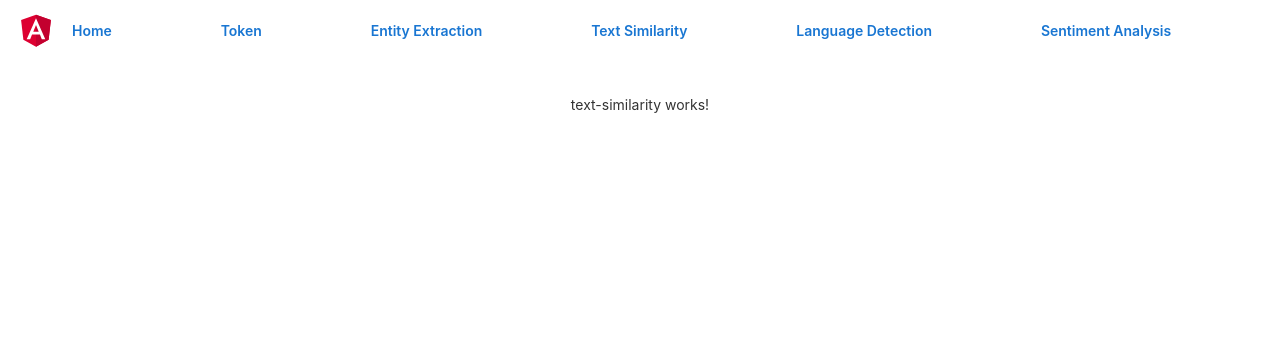
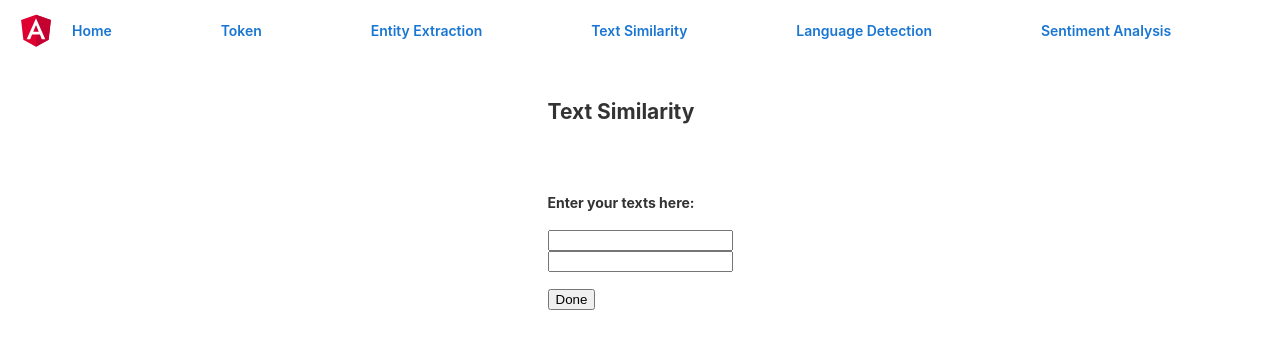
Before and after one commit to vranes/angular-dandelion-analytics, an Angular app: page /text-similarity in a window 1280 px wide. Shown: the top 348 px of the page. Built offline with nearby package versions, Linux system fonts and the light colour scheme; sample sign-in values are in the browser's storage.

Commit message:
finished the text similarity component and service

```diff
--- a/src/app/components/entity-extraction/entity-extraction.component.ts
+++ b/src/app/components/entity-extraction/entity-extraction.component.ts
@@ -27,7 +27,7 @@ export class EntityExtractionComponent implements OnInit {
     timestamp: string = '';
   }
 
-  constructor(private router: Router, private service: EntityExtractionService){ }
+  constructor(private service: EntityExtractionService){ }
 
   ngOnInit(): void {
   }
--- a/src/app/components/text-similarity/text-similarity.component.html
+++ b/src/app/components/text-similarity/text-similarity.component.html
@@ -1 +1,18 @@
-<p>text-similarity works!</p>
+<div>
+  <h2>Text Similarity</h2>
+  <br>
+  <br>
+  <h4> Enter your texts here: </h4>
+  <input type="textarea" [(ngModel)]="text1">
+  <br>
+  <input type="textarea" [(ngModel)]="text2">
+  <br>
+  <br>
+  <input type="button" value="Done" (click)="compareTexts()">
+  <br>
+  <br>
+  <div *ngIf="similarity != -1">
+    <label > Calculated text similarity: {{ similarity }} </label>
+  </div>
+
+</div>
--- a/src/app/components/text-similarity/text-similarity.component.ts
+++ b/src/app/components/text-similarity/text-similarity.component.ts
@@ -1,4 +1,5 @@
 import { Component, OnInit } from '@angular/core';
+import {TextSimilarityService} from "../../services/text-similarity.service";
 
 @Component({
   selector: 'app-text-similarity',
@@ -7,10 +8,18 @@ import { Component, OnInit } from '@angular/core';
 })
 export class TextSimilarityComponent implements OnInit {
 
-  constructor() { }
+  text1: string = ''
+  text2: string = ''
+  similarity: number = -1
 
-  ngOnInit(): void {
-   // location.replace('/')
+  constructor(private service: TextSimilarityService) { }
+
+  ngOnInit(): void {}
+
+  compareTexts(){
+    this.service.compareTexts(this.text1, this.text2).subscribe((res) => {
+      this.similarity = res.similarity
+    })
   }
 
 }
--- /dev/null
+++ b/src/app/services/text-similarity.service.ts
@@ -0,0 +1,22 @@
+import { Injectable } from '@angular/core';
+import {HttpClient} from "@angular/common/http";
+import {TokenService} from "./token.service";
+import {environment} from "../../environments/environment";
+import {Observable} from "rxjs";
+import {TextSimilarityWrapper, Wrapper} from "../model";
+
+@Injectable({
+  providedIn: 'root'
+})
+export class TextSimilarityService {
+
+  private readonly apiUrl = environment.textSimilarityApiUrl
+  private token: string = ''
+
+  constructor(private httpClient: HttpClient, private tokenService: TokenService) { }
+
+  compareTexts(text1: string, text2: string): Observable<TextSimilarityWrapper>{
+    this.token = this.tokenService.getToken()
+    return this.httpClient.get<TextSimilarityWrapper>(`${this.apiUrl}?text1=${text1}&text2=${text2}&token=${this.token}`)
+  }
+}
--- a/src/environments/environment.ts
+++ b/src/environments/environment.ts
@@ -5,6 +5,7 @@
 export const environment = {  // global variables, e.g backed API's
   production: false,
   entityExtractionApiUrl: 'https://api.dandelion.eu/datatxt/nex/v1',
+  textSimilarityApiUrl:   'https://api.dandelion.eu/datatxt/sim/v1',
   title: 'dandelion-analytics',
 };
 
```
Also changed, not shown: src/app/model.ts (+7 -7 lines).
